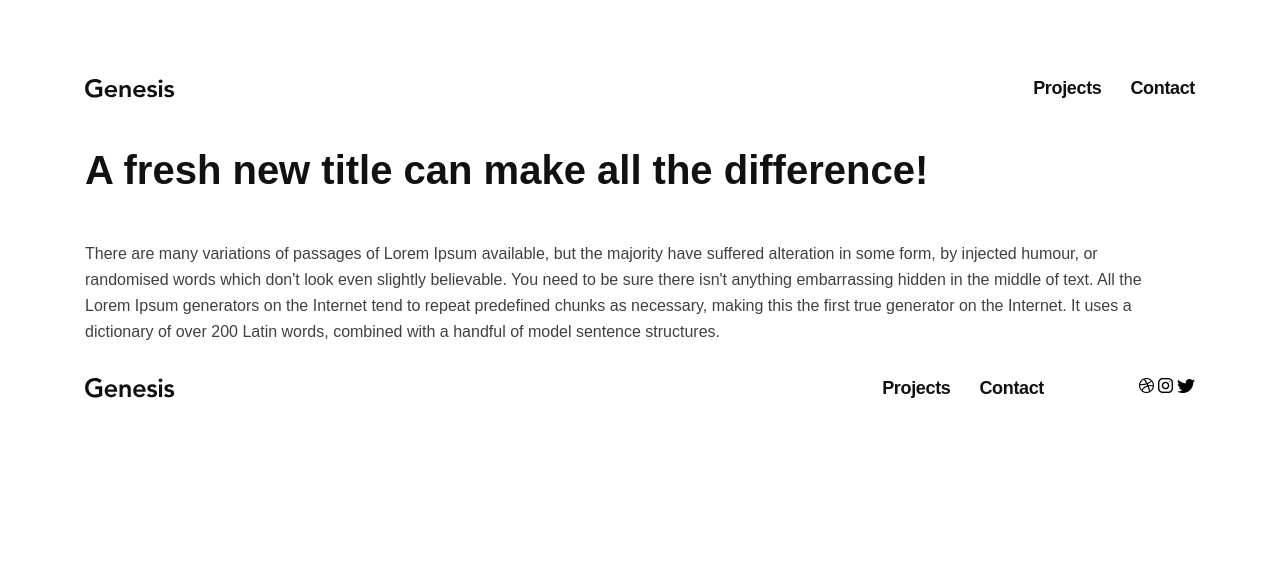
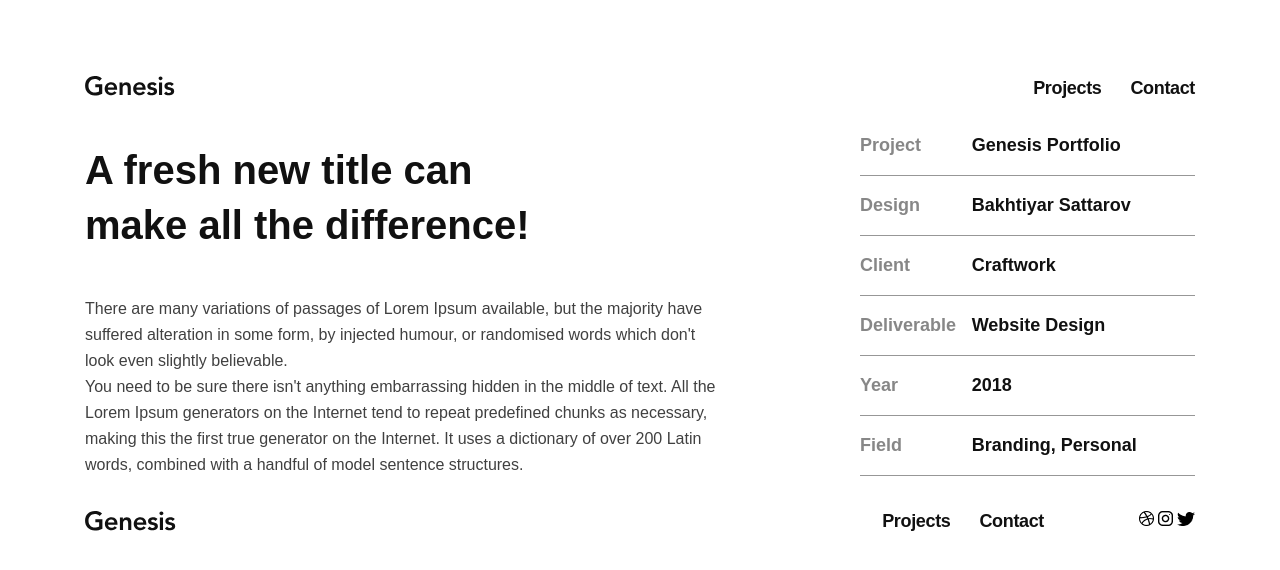
Before and after one commit to CrazedBySerenity/cross-browser-compatibility, a plain HTML site: page pages/projects.html in a window 1280 px wide. Drawn offline with Linux system fonts and the light colour scheme.

Commit message:
Added the info table and fixed the centering of the footer logo on both pages

```diff
--- a/pages/projects.html
+++ b/pages/projects.html
@@ -16,7 +16,7 @@
         <div class="page__container">
             <header class="nav">
                 <nav class="nav__container">
-                    <img class="nav-header" src="../images/Logo.svg" alt="Genesis logo">
+                    <a href="../index.html"><img class="nav-header" src="../images/Logo.svg" alt="Genesis logo"></a>
                     <ul class="nav-list">
                         <li class="nav-link"><a href="projects.html">Projects</a></li>
                         <li class="nav-link"><a href="#">Contact</a></li>
@@ -31,20 +31,42 @@
                     </h1>
                     <p class="info__text">
                         There are many variations of passages of Lorem Ipsum available, but the majority have suffered alteration in some form, by injected humour, or randomised words which don't look even slightly believable.
-
-You need to be sure there isn't anything embarrassing hidden in the middle of text. All the Lorem Ipsum generators on the Internet tend to repeat predefined chunks as necessary, making this the first true generator on the Internet. It uses a dictionary of over 200 Latin words, combined with a handful of model sentence structures.
-                    </p>
+                        <br>
+                        You need to be sure there isn't anything embarrassing hidden in the middle of text. All the Lorem Ipsum generators on the Internet tend to repeat predefined chunks as necessary, making this the first true generator on the Internet. It uses a dictionary of over 200 Latin words, combined with a handful of model sentence structures.</p>
                 </div>
-                <div class="info__table">
-                    <ul>
-
-                    </ul>
+                <div class="info__table__grid">
+                    <div class="info__table__container">
+                        <p class="info__table__item info__table__item--semi-transparent">Project</p>
+                        <p class="info__table__item">Genesis Portfolio</p>
+                    </div>
+                    <div class="info__table__container">
+                        <p class="info__table__item info__table__item--semi-transparent">Design</p>
+                        <p class="info__table__item">Bakhtiyar Sattarov</p>
+                    </div>
+                    <div class="info__table__container">
+                        <p class="info__table__item info__table__item--semi-transparent">Client</p>
+                        <p class="info__table__item">Craftwork</p>
+                    </div>
+                    <div class="info__table__container">
+                        <p class="info__table__item info__table__item--semi-transparent">Deliverable</p>
+                        <p class="info__table__item">Website Design</p>
+                    </div>
+                    <div class="info__table__container">
+                        <p class="info__table__item info__table__item--semi-transparent">Year</p>
+                        <p class="info__table__item">2018</p>
+                    </div>
+                    <div class="info__table__container">
+                        <p class="info__table__item info__table__item--semi-transparent">Field</p>
+                        <p class="info__table__item">Branding, Personal</p>
+                    </div>
                 </div>
             </section>
 
 
             <footer class="footer__container">
-                <img class="footer-header" src="../images/Logo.svg" alt="Genesis logo">
+                <a class="footer-header" href="../index.html">
+                    <img src="../images/Logo.svg" alt="Genesis logo">
+                </a>
                 <div class="footer__links">
                     <nav class="nav__container">
                         <ul class="nav-list">
--- a/styles/projects.scss
+++ b/styles/projects.scss
@@ -8,6 +8,8 @@
     &__container {
         display: flex;
         width: 100%;
+
+        justify-content: space-between;
     }
 
     &__text-container {
@@ -24,6 +26,8 @@
         line-height: 55px;
 
         color: fonts.$main-text-color;
+
+        max-width: 495px;
     }
 
     &__text {
@@ -37,5 +41,49 @@
 
         mix-blend-mode: normal;
         opacity: 0.8;
+
+        max-width: 635px;
     }
 }
+
+.info__table {
+
+    &__grid {
+        display: flex;
+        flex-direction: column;
+    }
+
+    &__container {
+        width: 100%;
+        max-height: 343px;
+        min-width: 335px;
+
+        display: grid;
+        grid-template-columns: 1fr 2fr;
+        grid-template-rows: 1fr;
+
+        justify-content: space-between;
+
+        border-bottom-style: solid;
+        border-bottom-width: 1px;
+        border-color: #979797;
+    }
+
+    &__item {
+        font-family: fonts.$main-font;
+        font-style: normal;
+        font-weight: 700;
+        font-size: 18px;
+        line-height: 23px;
+        overflow: none;
+
+        color: fonts.$main-text-color;
+
+        &--semi-transparent {
+            mix-blend-mode: normal;
+            opacity: 0.5;
+        }
+    }
+
+
+}
```
Also changed, not shown: index.html (+2 -2 lines), styles/projects.css.
